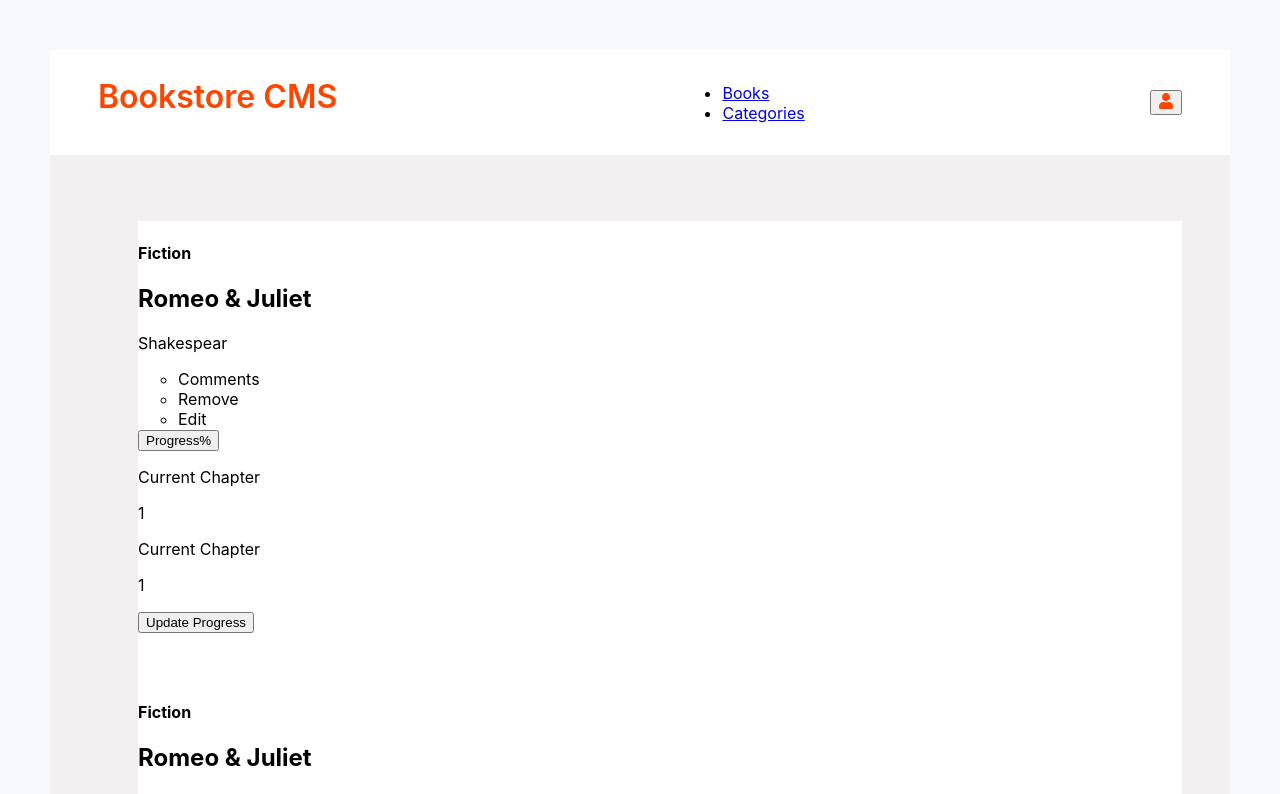
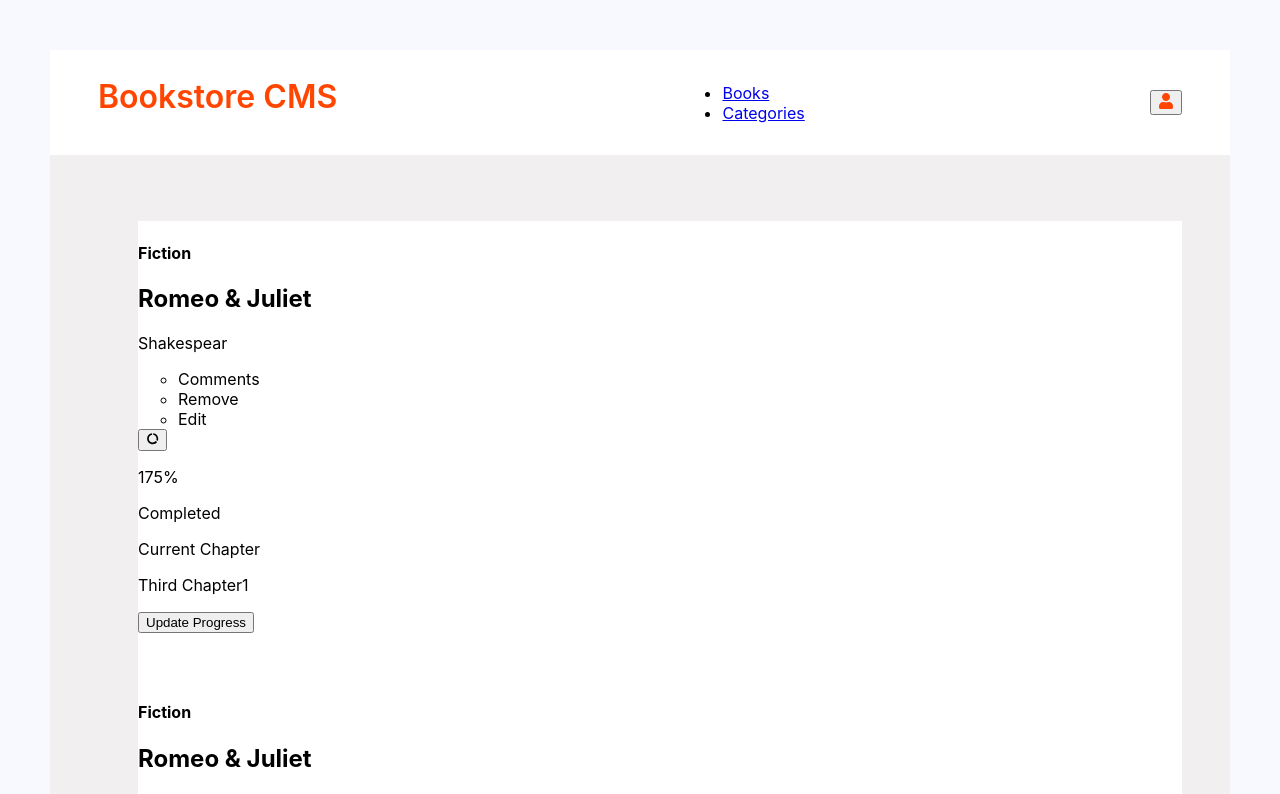
Before and after one commit to developertariq/bookstore, a React (Create React App) app: page / in a window 1280 px wide. Shown: the top 794 px of the page. Built offline with nearby package versions, Linux system fonts and the light colour scheme.

Commit message:
Add markup for reading component

```diff
--- a/src/components/ReadingProgress.js
+++ b/src/components/ReadingProgress.js
@@ -1,13 +1,19 @@
 import React from 'react';
 import PropTypes from 'prop-types';
+import { MdDataUsage } from 'react-icons/md';
 
 const ReadingProgress = (props) => {
   const { id } = props;
   return (
     <div>
-      <button type="button">Progress%</button>
-      <p>Current Chapter</p>
-      <p>{id}</p>
+      <button type="button">
+        <MdDataUsage />
+      </button>
+      <p>
+        {id}
+        75%
+      </p>
+      <p>Completed</p>
     </div>
   );
 };
--- a/src/components/ReadingStatus.js
+++ b/src/components/ReadingStatus.js
@@ -6,7 +6,10 @@ const ReadingStatus = (props) => {
   return (
     <div>
       <p>Current Chapter</p>
-      <p>{id}</p>
+      <p>
+        Third Chapter
+        {id}
+      </p>
       <button type="button">Update Progress</button>
     </div>
   );
```
